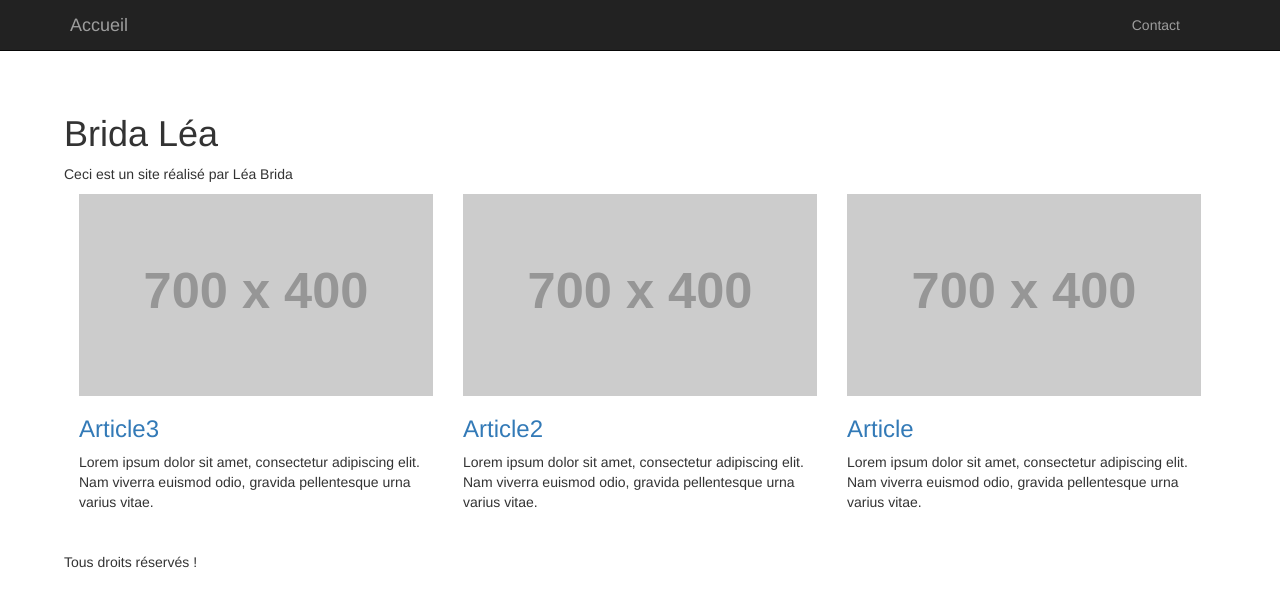
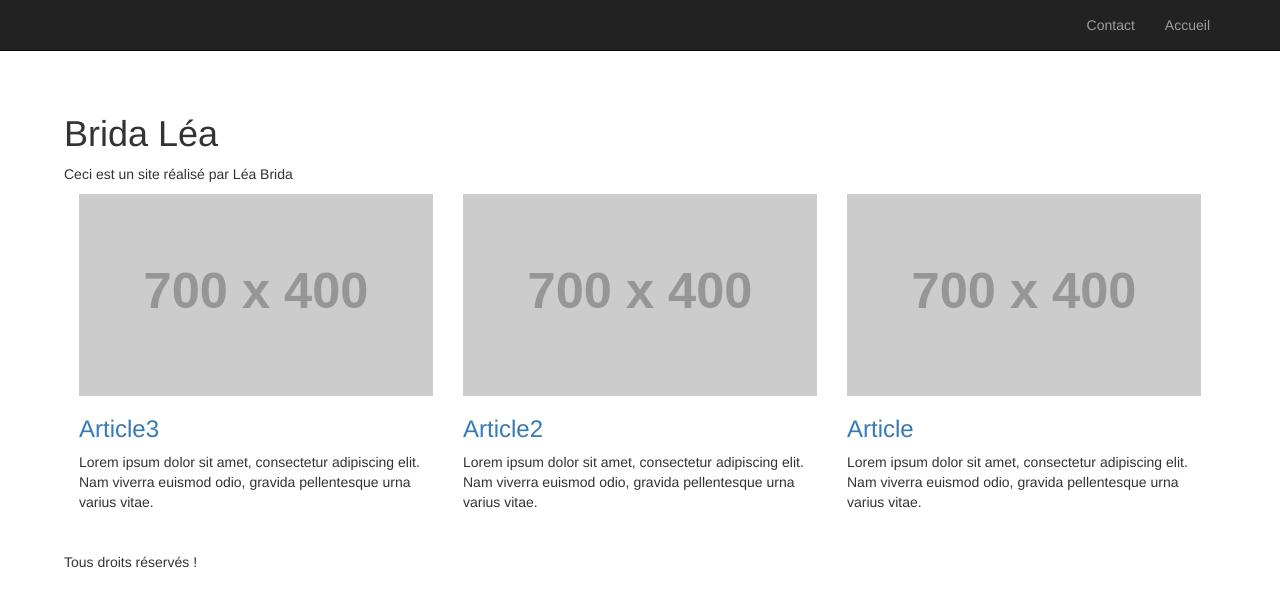
Before and after one commit to LeaBr/LeaBr.github.io, a Jekyll site: the page built from index.html, in a window 1280 px wide. Shown: the top 607 px of the page. Built offline with Jekyll 4.4.1, drawn with Linux system fonts in a browser that asks for light colours.

Commit message:
modifié :         _includes/header.html 	modifié :         index.html

```diff
--- a/_includes/header.html
+++ b/_includes/header.html
@@ -15,7 +15,7 @@
                     <span class="icon-bar"></span>
                     <span class="icon-bar"></span>
                 </button>
-                <a class="navbar-brand" href="/index.html">Accueil</a>
+
             </div>
 
             <!-- Collect the nav links, forms, and other content for toggling -->
--- a/index.html
+++ b/index.html
@@ -1,5 +1,6 @@
 ---
 layout: default
+title: Accueil
 ---
 	<h1> {{site.title}} </h1>
 	<p> {{site.description}} </p>
```
